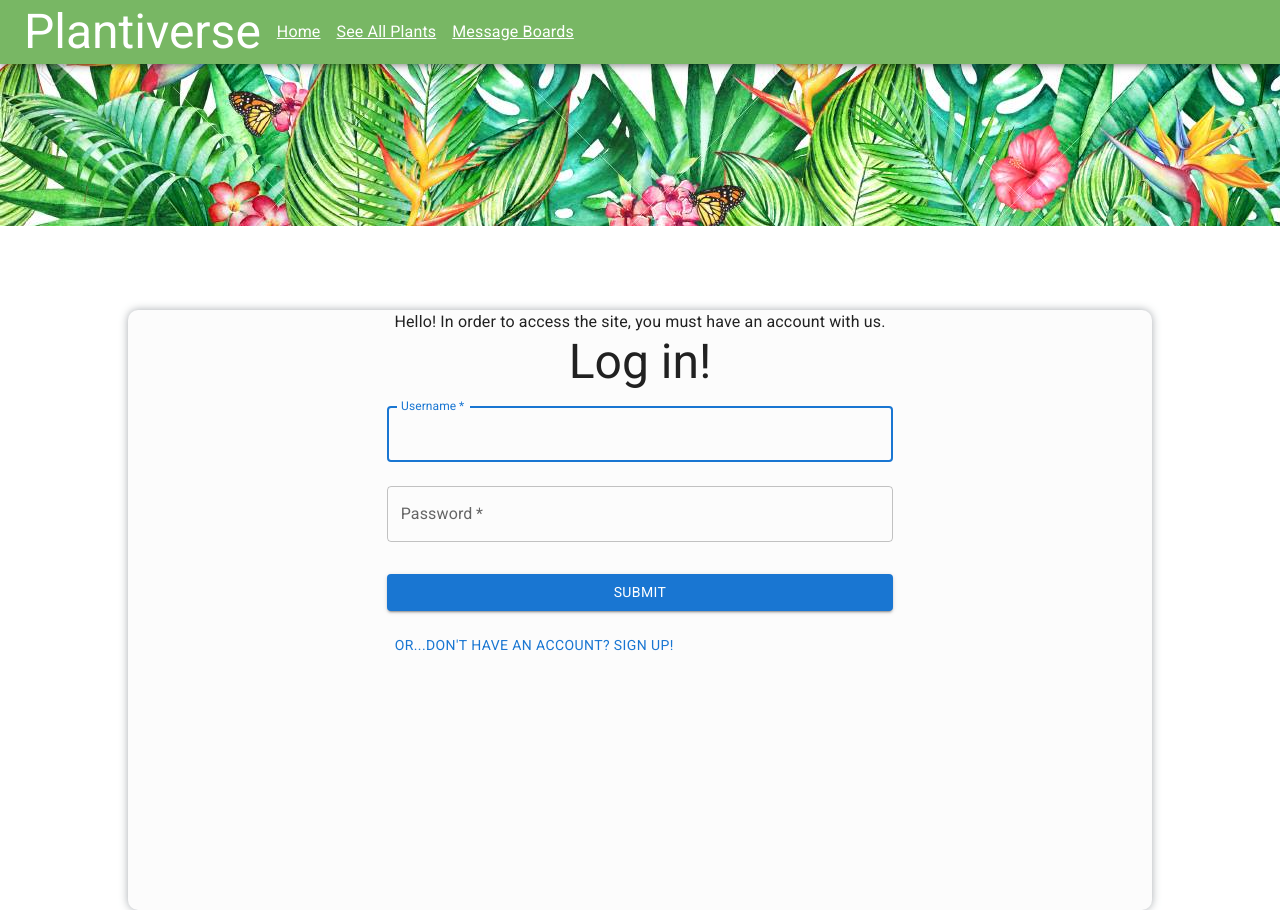
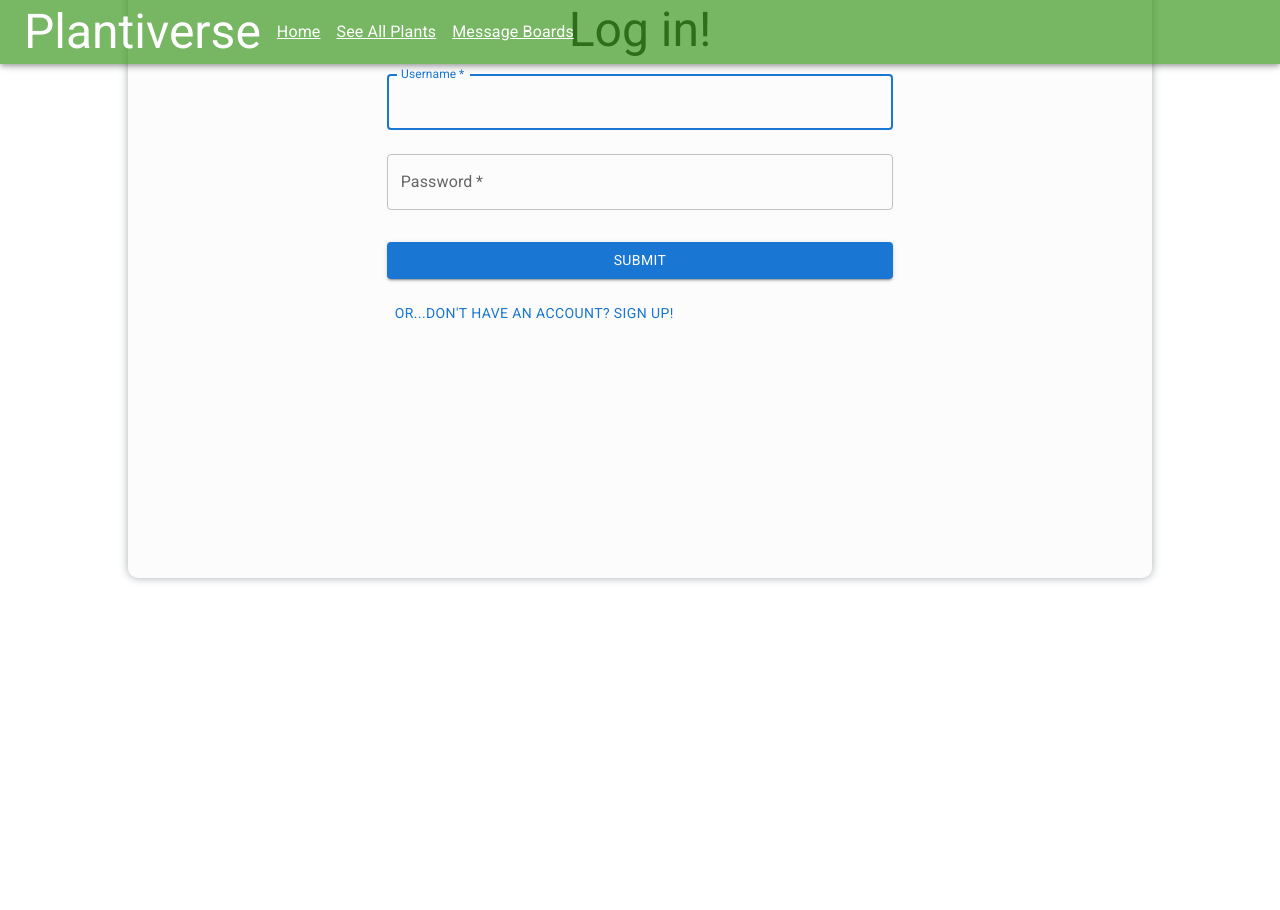
Before and after one commit to RaquelFraktas/plantiverse-frontend, a React (Create React App) app: page / in a window 1280 px wide. After the commit the page ends 800 px from the top, so only its background shows below. Built offline with nearby package versions, Linux system fonts and the light colour scheme.

Commit message:
simplify banner

```diff
--- a/src/components/Banner.js
+++ b/src/components/Banner.js
@@ -1,7 +1,3 @@
-import plantsBanner from '../plantsBanner.jpg'
-
 export default function Banner() {
-    return <div id="banner">
-      <img src={plantsBanner} alt="banner"/>
-    </div>
+    return <div id="banner" />
 }
```
